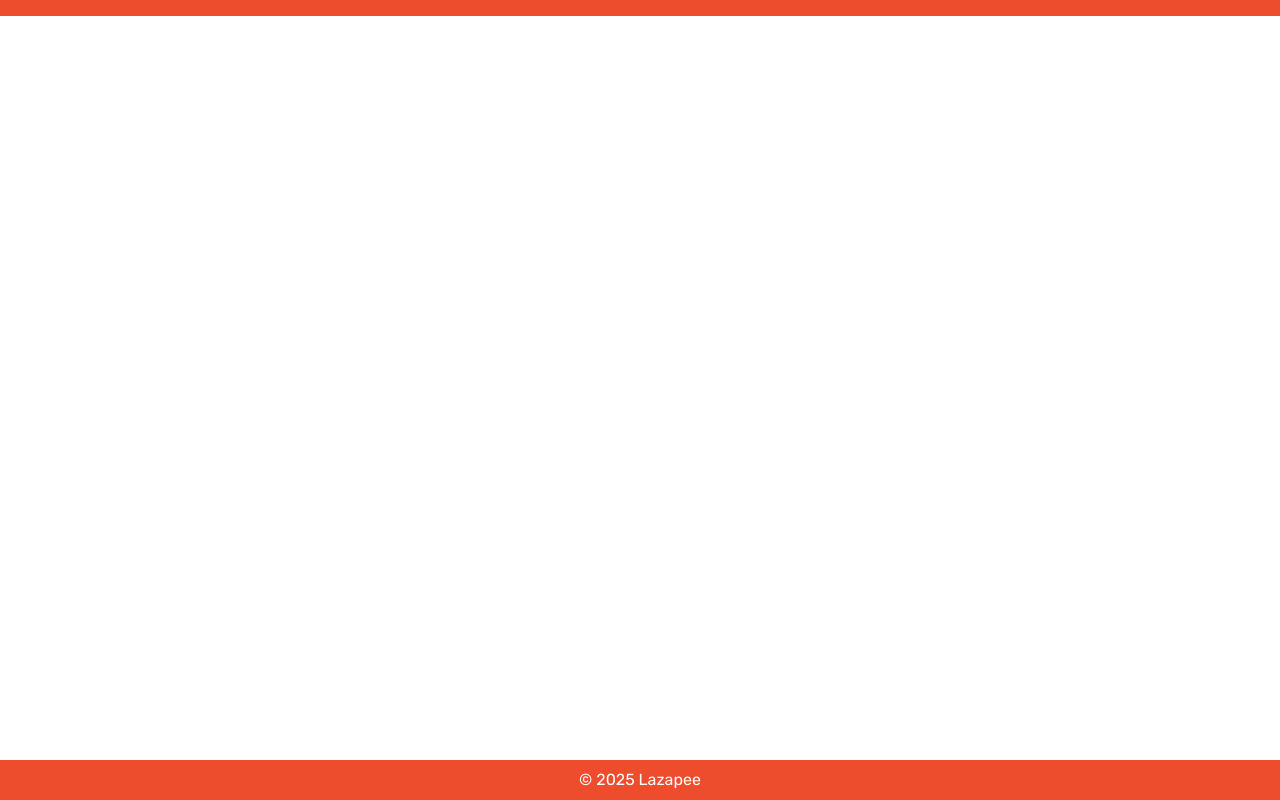
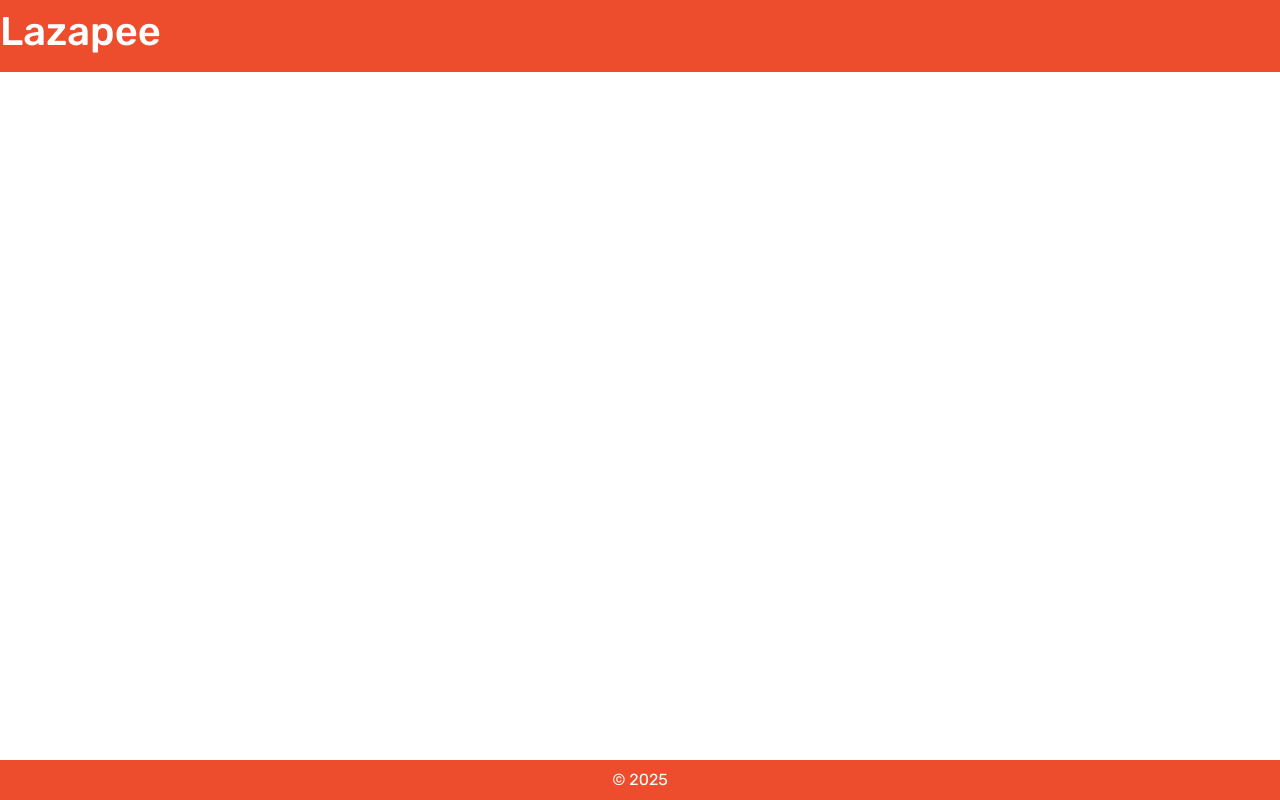
Before and after one commit to kingJMBwAura/FinalProject-AbesamisAngLuna, a Django app: page / in a window 1280 px wide. Run offline with Django 5.2, Linux system fonts and the light colour scheme; some libraries are stand-ins or nearby versions.

Commit message:
Update base.html

```diff
--- a/Lazapee/payroll_app/templates/payroll_app/base.html
+++ b/Lazapee/payroll_app/templates/payroll_app/base.html
@@ -24,6 +24,9 @@
 </head>
 <body>
     <nav class="navbar navbar-dark bg-custom mb-3 sticky-top" style="background-color: #ee4d2d;">
+        <h1 style="color: white;">
+            Lazapee
+        </h1>
         {%block nav%}
         {%endblock%}
     </nav>
@@ -37,6 +40,6 @@
     </div>
 </body>
 <nav class="navbar bg-custom fixed-bottom justify-content-center" style="background: #ee4d2d;">
-    <div style="color: white;">&copy; 2025 Lazapee</div>
+    <div style="color: white;">&copy; 2025</div>
 </nav>
 </html>
```
